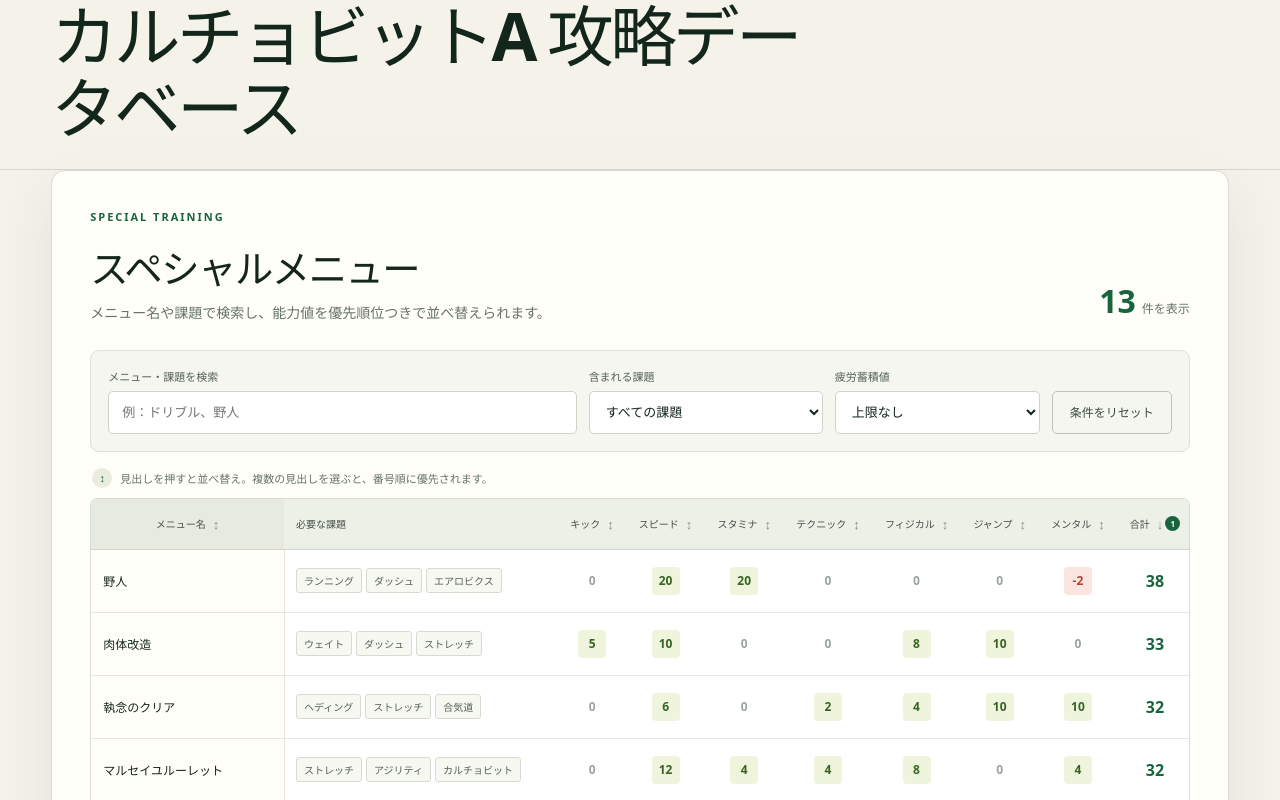
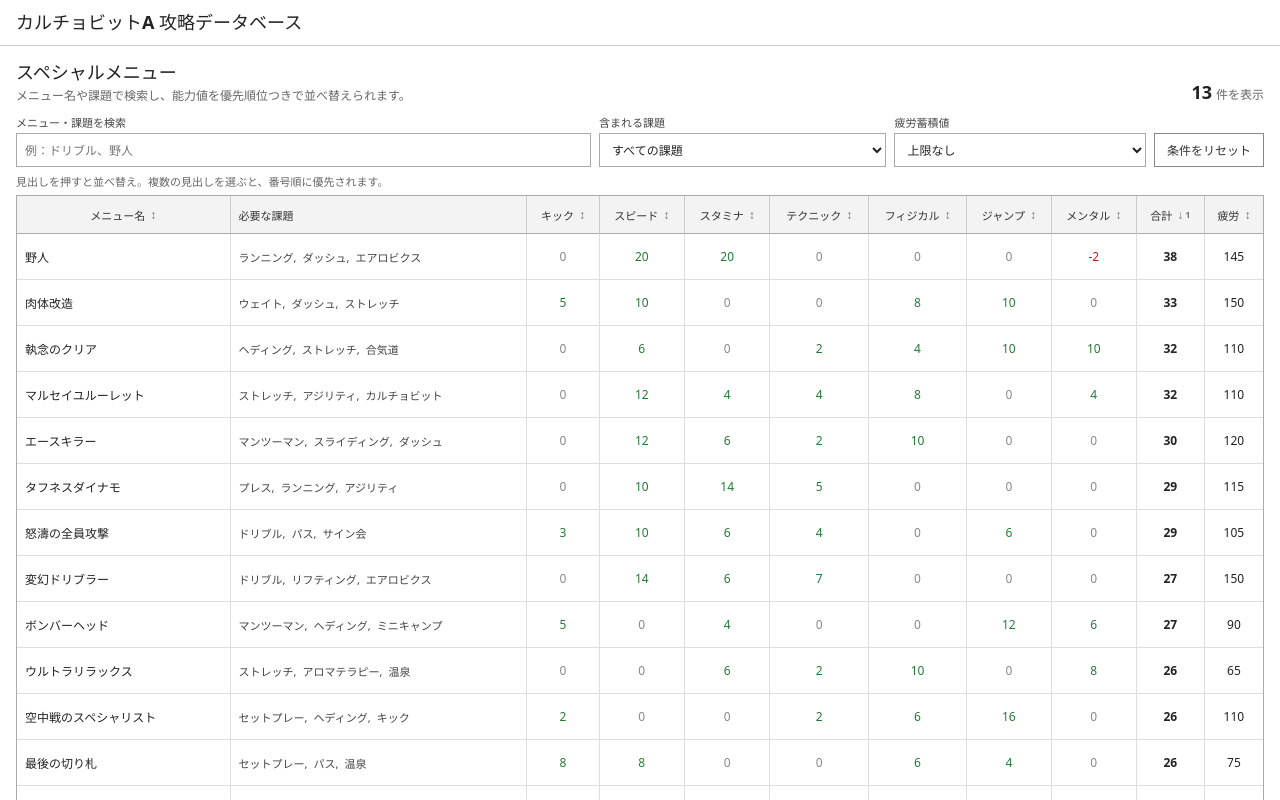
Before and after one commit to gonchiman/calciobit, a React (Vite) app: page / in a window 1280 px wide. Shown: the top 800 px of the page. Built offline with nearby package versions, Linux system fonts and the light colour scheme.

Commit message:
Use compact table-first styling

```diff
--- a/src/App.css
+++ b/src/App.css
@@ -1,28 +1,19 @@
 :root {
-  --ink: #13261c;
-  --muted: #65736b;
-  --paper: #f4f2e9;
-  --surface: #fffef8;
-  --line: #d8d9cf;
-  --field: #e9ecde;
-  --green: #17643d;
-  --green-dark: #0d4228;
-  --lime: #dce85b;
-  --orange: #ed7b3a;
-  --red: #b54636;
+  --ink: #222;
+  --muted: #666;
+  --line: #ccc;
+  --header: #f3f3f3;
+  --positive: #237a35;
+  --negative: #b42318;
 }
 
 * {
   box-sizing: border-box;
 }
 
-html {
-  scroll-behavior: smooth;
-}
-
 body {
   margin: 0;
-  background: var(--paper);
+  background: #fff;
   color: var(--ink);
   font-family: "Yu Gothic", "YuGothic", "Hiragino Kaku Gothic ProN", system-ui, sans-serif;
 }
@@ -34,267 +25,61 @@ select {
 }
 
 a {
-  color: inherit;
+  color: #245ea8;
 }
 
 .site-header {
-  position: sticky;
-  z-index: 20;
-  top: 0;
-  display: flex;
-  align-items: center;
-  justify-content: space-between;
-  min-height: 72px;
-  padding: 0 4vw;
-  border-bottom: 1px solid rgba(19, 38, 28, 0.14);
-  background: rgba(244, 242, 233, 0.92);
-  backdrop-filter: blur(16px);
+  padding: 10px 16px;
+  border-bottom: 1px solid var(--line);
 }
 
-.brand {
-  display: inline-flex;
-  align-items: center;
-  gap: 11px;
-  text-decoration: none;
-}
-
-.brand-mark {
-  display: grid;
-  width: 39px;
-  height: 39px;
-  place-items: center;
-  border-radius: 50%;
-  background: var(--green);
-  color: var(--lime);
-  font-size: 20px;
-  font-weight: 900;
-}
-
-.brand > span:last-child {
-  display: grid;
-  line-height: 1.05;
-}
-
-.brand strong {
-  font-size: 14px;
-  letter-spacing: 0.1em;
-}
-
-.brand small {
-  margin-top: 4px;
-  color: var(--muted);
-  font-size: 10px;
-  font-weight: 700;
-}
-
-nav {
-  display: flex;
-  align-items: center;
-  gap: 28px;
-}
-
-.nav-link {
-  position: relative;
-  padding: 26px 0 23px;
-  font-size: 13px;
-  font-weight: 750;
-  text-decoration: none;
-}
-
-.nav-link.active::after {
-  position: absolute;
-  right: 0;
-  bottom: -1px;
-  left: 0;
-  height: 3px;
-  background: var(--green);
-  content: "";
-}
-
-.nav-link.muted {
-  color: #98a099;
-  cursor: default;
+.site-header h1 {
+  margin: 0;
+  font-size: 18px;
+  line-height: 1.4;
 }
 
 .page-wrap {
-  width: min(1440px, 92vw);
-  margin: 0 auto;
-}
-
-.hero {
-  display: grid;
-  grid-template-columns: minmax(0, 1.3fr) minmax(330px, 0.7fr);
-  min-height: 470px;
-  padding: 76px 0 64px;
-  gap: 8vw;
-}
-
-.hero-copy {
-  align-self: center;
-}
-
-.eyebrow {
-  margin: 0 0 14px;
-  color: var(--green);
-  font-size: 11px;
-  font-weight: 900;
-  letter-spacing: 0.18em;
-}
-
-h1,
-h2,
-p {
-  margin-top: 0;
-}
-
-h1 {
-  max-width: 780px;
-  margin-bottom: 25px;
-  font-size: clamp(40px, 5.2vw, 74px);
-  line-height: 1.08;
-  letter-spacing: -0.055em;
-}
-
-.hero-description {
-  max-width: 620px;
-  margin-bottom: 32px;
-  color: var(--muted);
-  font-size: 16px;
-  line-height: 1.95;
-}
-
-.primary-link {
-  display: inline-flex;
-  align-items: center;
-  gap: 24px;
-  padding: 15px 20px;
-  border-radius: 6px;
-  background: var(--green);
-  color: white;
-  font-size: 14px;
-  font-weight: 800;
-  text-decoration: none;
-  box-shadow: 0 8px 26px rgba(23, 100, 61, 0.22);
-}
-
-.primary-link span {
-  color: var(--lime);
-  font-size: 18px;
-}
-
-.hero-stats {
-  position: relative;
-  display: grid;
-  grid-template-columns: 1fr 1fr;
-  align-self: center;
-  min-height: 270px;
-  overflow: hidden;
-  border-radius: 14px;
-  background: var(--green);
-  box-shadow: 0 24px 70px rgba(13, 66, 40, 0.2);
-}
-
-.pitch-lines {
-  position: absolute;
-  inset: 18px;
-  border: 1px solid rgba(255, 255, 255, 0.18);
-  pointer-events: none;
-}
-
-.pitch-lines::before {
-  position: absolute;
-  top: 0;
-  bottom: 0;
-  left: 50%;
-  width: 1px;
-  background: rgba(255, 255, 255, 0.18);
-  content: "";
-}
-
-.center-circle {
-  position: absolute;
-  top: 50%;
-  left: 50%;
-  width: 72px;
-  height: 72px;
-  border: 1px solid rgba(255, 255, 255, 0.18);
-  border-radius: 50%;
-  transform: translate(-50%, -50%);
-}
-
-.hero-stats article {
-  position: relative;
-  z-index: 1;
-  display: flex;
-  flex-direction: column;
-  justify-content: flex-end;
-  padding: 34px 28px;
-  color: white;
-}
-
-.hero-stats article + article {
-  border-left: 1px solid rgba(255, 255, 255, 0.16);
-}
-
-.hero-stats article > span {
-  color: rgba(255, 255, 255, 0.74);
-  font-size: 12px;
-  font-weight: 700;
-}
-
-.hero-stats strong {
-  margin: 8px 0 3px;
-  color: var(--lime);
-  font-size: 56px;
-  line-height: 1;
-  letter-spacing: -0.06em;
-}
-
-.hero-stats small {
-  color: rgba(255, 255, 255, 0.55);
-  font-size: 10px;
+  width: 100%;
+  padding: 12px 16px 24px;
 }
 
 .database-section {
-  scroll-margin-top: 88px;
-  margin-bottom: 22px;
-  padding: 38px;
-  border: 1px solid var(--line);
-  border-radius: 14px;
-  background: var(--surface);
-  box-shadow: 0 18px 60px rgba(23, 54, 36, 0.07);
+  margin: 0;
 }
 
 .section-heading {
   display: flex;
-  align-items: flex-end;
+  align-items: end;
   justify-content: space-between;
-  gap: 24px;
-  margin-bottom: 28px;
+  gap: 16px;
+  margin-bottom: 10px;
+}
+
+.eyebrow {
+  display: none;
 }
 
 .section-heading h2 {
-  margin-bottom: 8px;
-  font-size: clamp(28px, 3vw, 42px);
-  letter-spacing: -0.04em;
+  margin: 0 0 2px;
+  font-size: 18px;
 }
 
 .section-description {
-  margin-bottom: 0;
+  margin: 0;
   color: var(--muted);
-  font-size: 14px;
+  font-size: 12px;
 }
 
 .result-count {
   display: flex;
   align-items: baseline;
-  gap: 6px;
+  gap: 4px;
   white-space: nowrap;
 }
 
 .result-count strong {
-  color: var(--green);
-  font-size: 32px;
+  font-size: 18px;
 }
 
 .result-count span {
@@ -304,96 +89,75 @@ h1 {
 
 .filter-panel {
   display: grid;
-  grid-template-columns: minmax(250px, 1.6fr) minmax(180px, 0.8fr) minmax(160px, 0.7fr) auto;
+  grid-template-columns: minmax(240px, 1.6fr) minmax(170px, 0.8fr) minmax(150px, 0.7fr) auto;
   align-items: end;
-  gap: 12px;
-  padding: 17px;
-  border: 1px solid #dde0d4;
-  border-radius: 9px;
-  background: #f5f6ef;
+  gap: 8px;
 }
 
 .field {
   display: grid;
-  gap: 7px;
+  gap: 3px;
 }
 
 .field > span {
-  color: #536158;
+  color: #444;
   font-size: 11px;
-  font-weight: 800;
 }
 
 .field input,
 .field select {
   width: 100%;
-  height: 43px;
-  border: 1px solid #cfd4c7;
-  border-radius: 5px;
+  height: 34px;
+  border: 1px solid #aaa;
+  border-radius: 0;
   outline: none;
-  background: white;
+  background: #fff;
   color: var(--ink);
-  font-size: 13px;
+  font-size: 12px;
 }
 
 .field input {
-  padding: 0 13px;
+  padding: 0 8px;
 }
 
 .field select {
-  padding: 0 34px 0 12px;
+  padding: 0 28px 0 8px;
 }
 
 .field input:focus,
 .field select:focus {
-  border-color: var(--green);
-  box-shadow: 0 0 0 3px rgba(23, 100, 61, 0.12);
+  border-color: #333;
+  outline: 1px solid #333;
 }
 
 .reset-button {
-  height: 43px;
-  padding: 0 17px;
-  border: 1px solid #bbc3b7;
-  border-radius: 5px;
-  background: transparent;
-  color: #3b4b41;
+  height: 34px;
+  padding: 0 12px;
+  border: 1px solid #888;
+  border-radius: 0;
+  background: #fff;
+  color: #333;
   font-size: 12px;
-  font-weight: 800;
   cursor: pointer;
 }
 
-.reset-button:hover {
-  border-color: var(--green);
-  color: var(--green);
-}
-
 .sort-guide {
-  display: flex;
-  align-items: center;
-  gap: 8px;
-  padding: 16px 2px 10px;
+  padding: 6px 0;
   color: var(--muted);
   font-size: 11px;
 }
 
 .guide-mark {
-  display: grid;
-  width: 20px;
-  height: 20px;
-  place-items: center;
-  border-radius: 50%;
-  background: var(--field);
-  color: var(--green);
-  font-weight: 900;
+  display: none;
 }
 
 .table-shell {
   position: relative;
-  max-height: 620px;
+  min-height: 360px;
+  max-height: calc(100vh - 190px);
   overflow: auto;
-  border: 1px solid #d9ddd3;
-  border-radius: 7px;
-  background: white;
+  border: 1px solid #aaa;
+  background: #fff;
 }
 
 table {
@@ -408,13 +172,13 @@ th {
   position: sticky;
   z-index: 3;
   top: 0;
-  height: 51px;
-  padding: 0 12px;
-  border-bottom: 1px solid #cfd5ca;
-  background: #edf0e6;
-  color: #445148;
-  font-size: 10px;
-  font-weight: 850;
+  height: 38px;
+  padding: 0 8px;
+  border-right: 1px solid #ccc;
+  border-bottom: 1px solid #aaa;
+  background: var(--header);
+  color: #333;
+  font-size: 11px;
   text-align: center;
   white-space: nowrap;
 }
@@ -424,31 +188,35 @@ td:first-child {
   position: sticky;
   z-index: 2;
   left: 0;
-  min-width: 190px;
+  min-width: 180px;
   text-align: left;
 }
 
 th:first-child {
   z-index: 4;
-  background: #e7ebdf;
 }
 
 td:first-child {
-  background: #fffef9;
-  box-shadow: 1px 0 0 #e3e5dd;
+  background: #fff;
 }
 
 th:nth-child(2),
 td:nth-child(2) {
-  min-width: 270px;
+  min-width: 250px;
   text-align: left;
 }
 
+th:last-child,
+td:last-child {
+  border-right: 0;
+}
+
 td {
-  height: 63px;
-  padding: 10px 12px;
-  border-bottom: 1px solid #e6e8e2;
-  background: white;
+  height: 46px;
+  padding: 6px 8px;
+  border-right: 1px solid #ddd;
+  border-bottom: 1px solid #ddd;
+  background: #fff;
   text-align: center;
 }
 
@@ -456,21 +224,18 @@ tbody tr:last-child td {
   border-bottom: 0;
 }
 
-tbody tr:hover td {
-  background: #fafbf5;
-}
-
+tbody tr:hover td,
 tbody tr:hover td:first-child {
-  background: #f8faef;
+  background: #f7f7f7;
 }
 
 .sort-button {
   display: inline-flex;
   align-items: center;
   justify-content: center;
-  gap: 7px;
+  gap: 5px;
   width: 100%;
-  min-height: 40px;
+  min-height: 34px;
   padding: 0;
   border: 0;
   background: transparent;
@@ -479,87 +244,67 @@ tbody tr:hover td:first-child {
   cursor: pointer;
 }
 
-.sort-button:hover {
-  color: var(--green);
-}
-
 .sort-state {
   display: inline-flex;
   align-items: center;
   gap: 2px;
-  color: #879087;
-  font-size: 13px;
+  color: #777;
+  font-size: 12px;
 }
 
 .sort-state small {
-  display: grid;
-  width: 15px;
-  height: 15px;
-  place-items: center;
-  border-radius: 50%;
-  background: var(--green);
-  color: white;
-  font-size: 8px;
+  font-size: 9px;
 }
 
 .card-list {
   display: flex;
   flex-wrap: wrap;
-  gap: 4px;
+  gap: 2px 6px;
 }
 
 .training-card {
-  padding: 4px 7px;
-  border: 1px solid #d7dbcf;
-  border-radius: 3px;
-  background: #f7f8f2;
-  color: #536158;
-  font-size: 10px;
-  font-weight: 700;
+  color: #444;
+  font-size: 11px;
   white-space: nowrap;
 }
 
-.number-value {
-  display: inline-grid;
-  min-width: 28px;
-  min-height: 28px;
-  place-items: center;
-  border-radius: 4px;
-  font-weight: 800;
+.training-card:not(:last-child)::after {
+  content: ",";
+}
+
+.number-value,
+.total-value {
+  font-variant-numeric: tabular-nums;
 }
 
 .number-value.positive {
-  background: #eef5dc;
-  color: #396325;
+  color: var(--positive);
 }
 
 .number-value.negative {
-  background: #fae5e1;
-  color: var(--red);
+  color: var(--negative);
 }
 
 .number-value.zero {
-  color: #9aa39d;
+  color: #888;
 }
 
 .total-value {
-  color: var(--green);
-  font-size: 16px;
-  font-weight: 900;
+  font-weight: 700;
 }
 
 .empty-state {
   display: grid;
-  min-height: 160px;
+  min-height: 120px;
   place-content: center;
-  gap: 6px;
+  gap: 4px;
   color: var(--muted);
   text-align: center;
 }
 
 .empty-state strong {
   color: var(--ink);
-  font-size: 14px;
+  font-size: 13px;
 }
 
 .empty-state span {
@@ -567,68 +312,30 @@ tbody tr:hover td:first-child {
 }
 
 .data-note {
-  display: flex;
-  align-items: center;
-  justify-content: space-between;
-  gap: 24px;
-  margin-bottom: 70px;
-  padding: 17px 20px;
-  border-left: 3px solid var(--orange);
-  background: #ecece2;
-  color: #59665d;
-  font-size: 12px;
-}
-
-.data-note > div {
-  display: flex;
-  align-items: center;
-  gap: 11px;
-}
-
-.data-note p {
-  margin: 0;
-  line-height: 1.7;
-}
-
-.note-icon {
-  display: grid;
-  flex: 0 0 auto;
-  width: 23px;
-  height: 23px;
-  place-items: center;
-  border: 1px solid var(--orange);
-  border-radius: 50%;
-  color: #a44f22;
-  font-weight: 900;
-}
-
-.data-note a {
-  flex: 0 0 auto;
-  color: var(--green);
-  font-weight: 800;
-}
-
-footer {
-  display: flex;
-  justify-content: space-between;
-  padding: 28px 4vw;
-  border-top: 1px solid rgba(19, 38, 28, 0.15);
+  margin: 8px 0 0;
   color: var(--muted);
   font-size: 11px;
 }
 
-@media (max-width: 980px) {
-  nav {
-    display: none;
+@media (max-width: 760px) {
+  .site-header {
+    padding: 8px;
   }
 
-  .hero {
-    grid-template-columns: 1fr;
-    padding-top: 56px;
+  .site-header h1 {
+    font-size: 16px;
   }
 
-  .hero-stats {
-    min-height: 220px;
+  .page-wrap {
+    padding: 8px;
+  }
+
+  .section-heading {
+    align-items: flex-start;
+  }
+
+  .section-description {
+    display: none;
   }
 
   .filter-panel {
@@ -638,61 +345,18 @@ footer {
   .search-field {
     grid-column: 1 / -1;
   }
+
+  .reset-button {
+    width: 100%;
+  }
+
+  .table-shell {
+    min-height: 320px;
+    max-height: 65vh;
+  }
 }
 
-@media (max-width: 640px) {
-  .site-header {
-    min-height: 64px;
-  }
-
-  .page-wrap {
-    width: min(100% - 24px, 1440px);
-  }
-
-  .hero {
-    min-height: auto;
-    padding: 44px 4px 48px;
-    gap: 40px;
-  }
-
-  h1 {
-    font-size: 43px;
-  }
-
-  .hero-description {
-    font-size: 14px;
-  }
-
-  .hero-stats {
-    min-height: 190px;
-  }
-
-  .hero-stats article {
-    padding: 24px 18px;
-  }
-
-  .hero-stats strong {
-    font-size: 44px;
-  }
-
-  .database-section {
-    margin-right: -12px;
-    margin-left: -12px;
-    padding: 25px 12px;
-    border-right: 0;
-    border-left: 0;
-    border-radius: 0;
-  }
-
-  .section-heading {
-    align-items: flex-start;
-  }
-
-  .section-description {
-    max-width: 260px;
-    line-height: 1.7;
-  }
-
+@media (max-width: 480px) {
   .filter-panel {
     grid-template-columns: 1fr;
   }
@@ -701,33 +365,11 @@ footer {
     grid-column: auto;
   }
 
-  .reset-button {
-    width: 100%;
-  }
-
   .sort-guide {
-    line-height: 1.6;
-  }
-
-  .table-shell {
-    max-height: 70vh;
+    line-height: 1.4;
   }
 
   .data-note {
-    align-items: flex-start;
-    margin-bottom: 42px;
-  }
-
-  .data-note > div {
-    align-items: flex-start;
-  }
-
-  .data-note a {
-    display: none;
-  }
-
-  footer {
-    display: grid;
-    gap: 7px;
+    line-height: 1.5;
   }
 }
```
